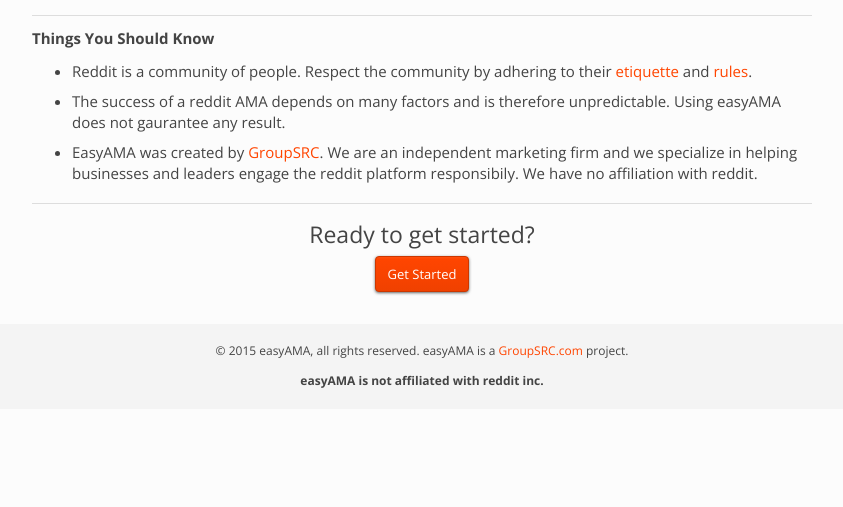
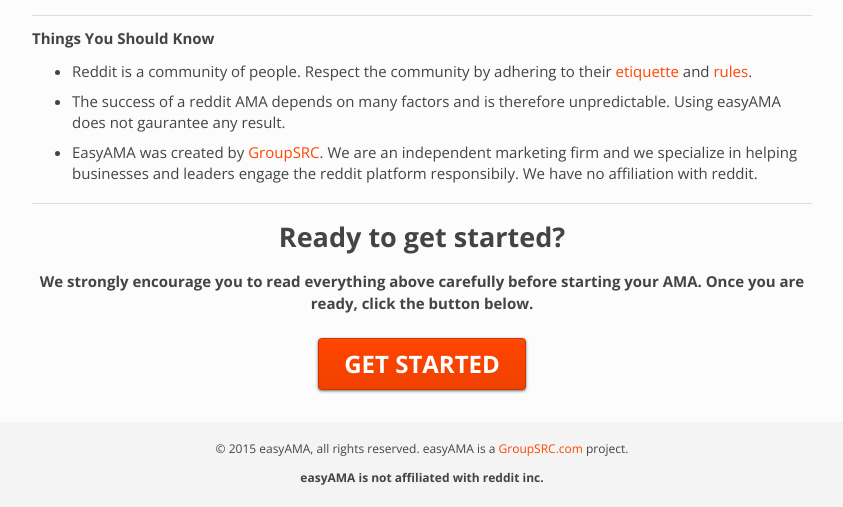
Before and after one commit to davedg629/easyama, a Flask app: page / in a window 1280 px wide. Shown: the part 789-1296 px from the top of the page, without its empty margins (218-1061 px from the left). Before the commit the page ends 1177 px from the top, so only its background shows below. Run offline with Flask 2, Linux system fonts and the light colour scheme; parts of the project's set-up code (start-up, migrations or seed data) failed here and were passed over; some libraries are stand-ins or nearby versions.

Commit message:
Add styled get started button to homepage

```diff
--- a/app/static/css/custom.css
+++ b/app/static/css/custom.css
@@ -49,7 +49,9 @@ padding: 5px;
 .navbar-toggle {margin-top: 15px;}
 
 /* --- home page --- */
-#home-get-started {text-align: center;}
+#home-get-started {font-weight: bold; text-align: center;}
+#home-get-started h2 {font-weight: bold; margin-bottom: 20px;}
+#home-get-started a.btn-large {font-size: 24px; font-weight: bold; text-transform: uppercase; margin-top: 12px; padding-left: 25px; padding-right: 25px;}
 
 /* --- form --- */
 form .form-group {margin-bottom: 24px;}
--- a/app/templates/index.html
+++ b/app/templates/index.html
@@ -41,7 +41,8 @@
     <div class="divider"></div>
 
     <div id="home-get-started">
-        <h3>Ready to get started?</h3>
+        <h2>Ready to get started?</h2>
+        <p>We strongly encourage you to read everything above carefully before starting your AMA. Once you are ready, click the button below.</p>
         <p><a class="btn btn-large btn-primary btn-shadow" href="{{ url_for('login') }}">Get Started</a></p>
     </div>
 
```
